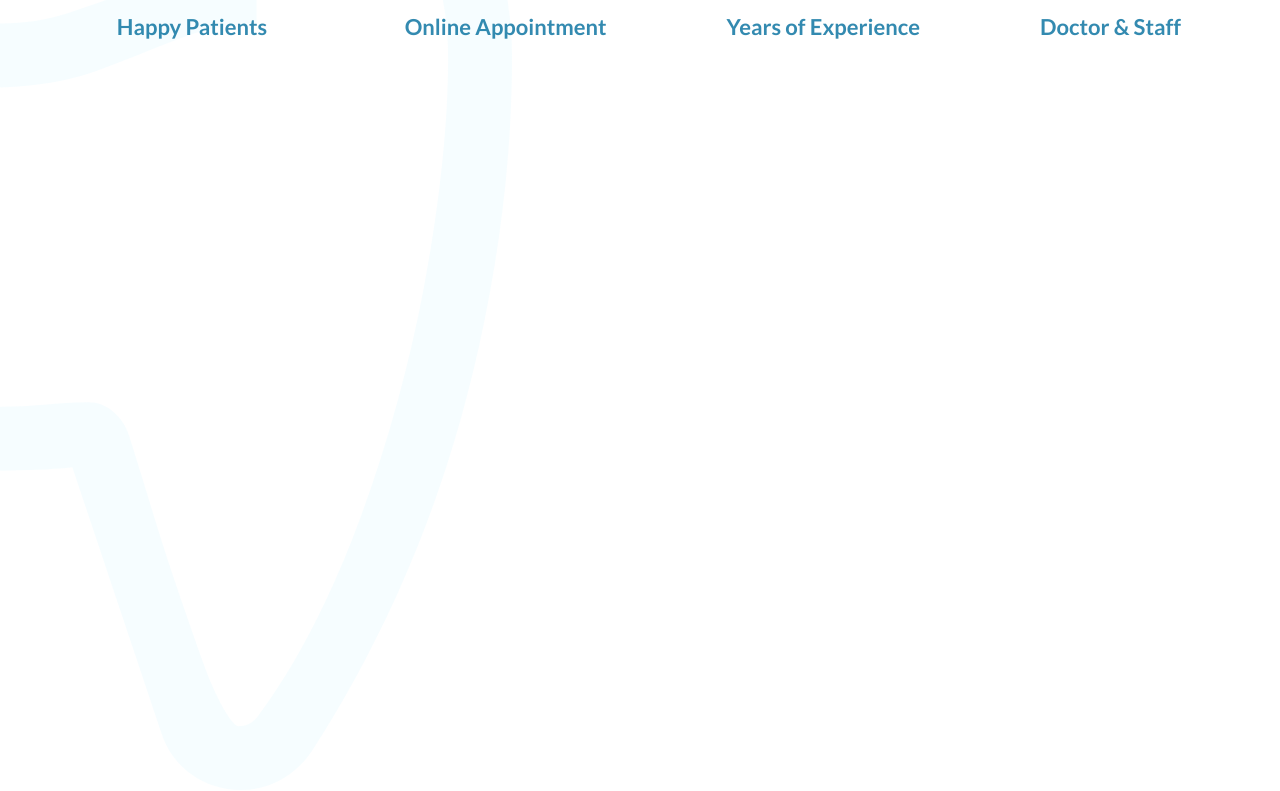
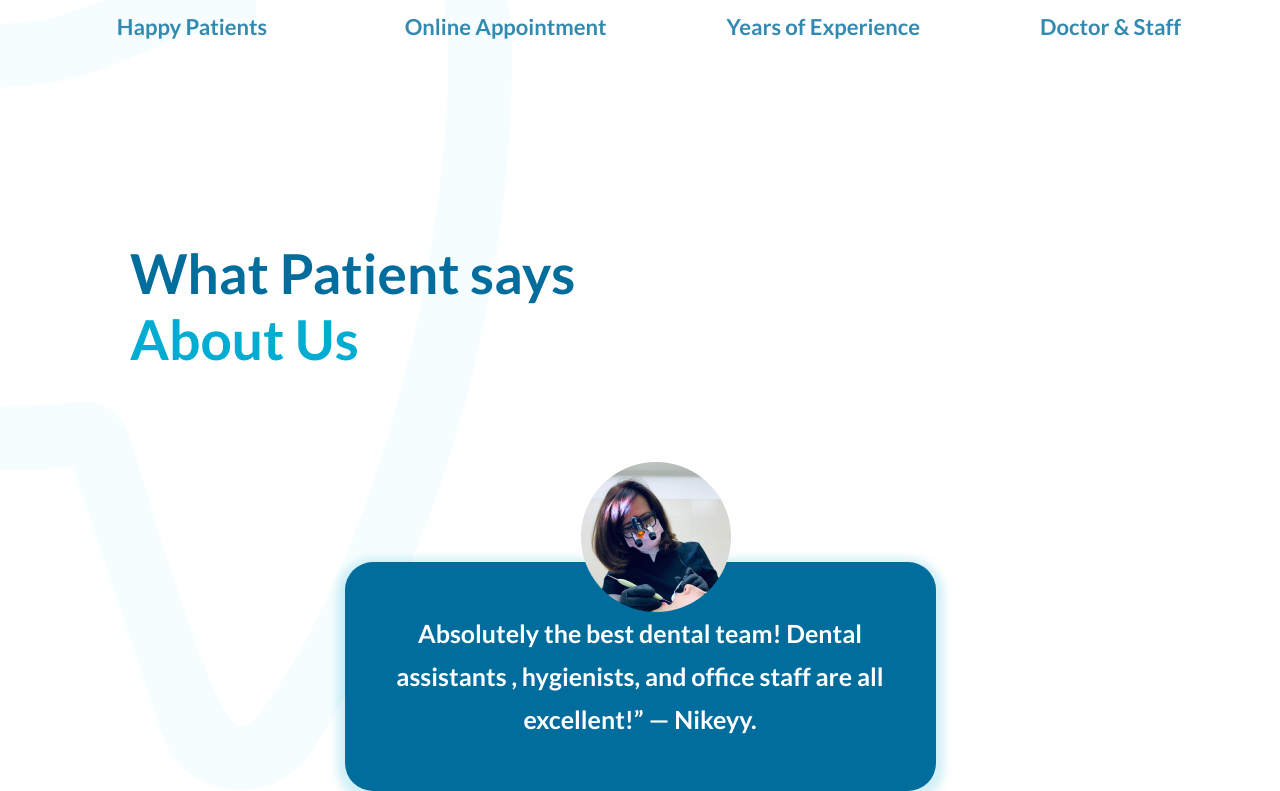
Before and after one commit to Afraz33/DentistaCare, a React (Create React App) app: page / in a window 1280 px wide. Shown: the part 1939-2730 px from the top of the page. Built offline with nearby package versions, Linux system fonts and the light colour scheme.

Commit message:
Add Testimonial Section

```diff
--- a/src/components/Services/Services.module.css
+++ b/src/components/Services/Services.module.css
@@ -39,7 +39,7 @@
   grid-template-columns: 1fr 1fr 1fr;
   row-gap: 2rem;
   width: 100%;
-  padding: 0rem 5%;
+  padding: 0rem 5rem;
   margin: auto;
   margin-top: 10rem;
 }
--- a/src/components/Testimonials/Testimonials.jsx
+++ b/src/components/Testimonials/Testimonials.jsx
@@ -1,5 +1,6 @@
 import styles from "./Testimonials.module.css";
 import fluent_teeth from "../../assets/images/fluent_teeth.svg";
+import MaskGroup from "../../assets/images/Mask group.png";
 function Testimonials() {
   return (
     <section className={styles.Testimonials}>
@@ -21,6 +22,17 @@ function Testimonials() {
           <p className={styles.description}>Doctor & Staff</p>
         </div>
       </div>
+      <h2 className={styles.TestimonialsHeading}>
+        What Patient says{" "}
+        <span className={styles.TestimonialsHeadingSecondary}>About Us</span>
+      </h2>
+      <div className={styles.testimonialCard}>
+        <img className={styles.MaskGroup} src={MaskGroup} alt="MaskGroup"></img>
+        <h3 className={styles.testimonialText}>
+          Absolutely the best dental team! Dental assistants , hygienists, and
+          office staff are all excellent!” — Nikeyy.
+        </h3>
+      </div>
       <img
         className={styles.TestimonialsImage}
         src={fluent_teeth}
--- a/src/components/Testimonials/Testimonials.module.css
+++ b/src/components/Testimonials/Testimonials.module.css
@@ -57,3 +57,58 @@
   text-align: center;
   color: rgba(0, 109, 156, 0.8);
 }
+
+.TestimonialsHeading {
+  width: 45.6rem;
+  height: 13.2rem;
+  font-family: Lato;
+  font-size: 5.5rem;
+  font-weight: 800;
+  line-height: 6.6rem;
+  letter-spacing: 0em;
+  text-align: left;
+  color: #006d9c;
+  z-index: 999;
+  position: relative;
+  margin-top: 20rem;
+  margin-left: 13rem;
+}
+
+.TestimonialsHeadingSecondary {
+  z-index: 999;
+  color: var(--secondary-color);
+}
+
+.testimonialCard {
+  position: relative;
+  z-index: 999;
+  margin: auto;
+  width: fit-content;
+  padding-top: 10rem;
+  margin-top: 9rem;
+}
+
+.MaskGroup {
+  position: absolute;
+  width: 15rem;
+  height: 15rem;
+  border-radius: 40%;
+  left: 40%;
+  top: 0%;
+}
+
+.testimonialText {
+  width: 55.1rem;
+  height: 12.9rem;
+  font-family: Lato;
+  font-size: 2.5rem;
+  font-weight: 600;
+  line-height: 4.3rem;
+  letter-spacing: 0em;
+  text-align: center;
+  color: white;
+  background-color: #006d9c;
+  padding: 5rem 2rem;
+  box-shadow: 0px 4px 9px 8px #00add22e;
+  border-radius: 2.8rem;
+}
```
Also changed, not shown: src/assets/images/Mask group.png (added).
